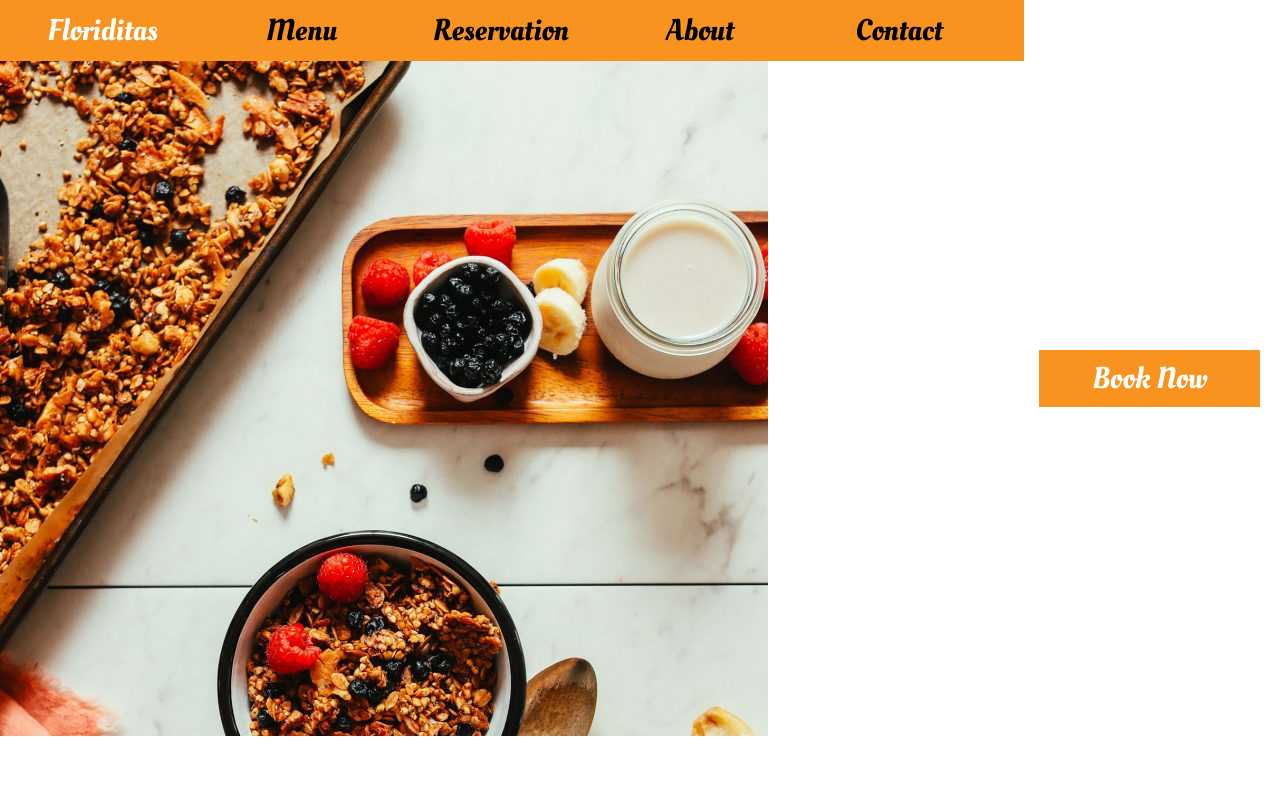
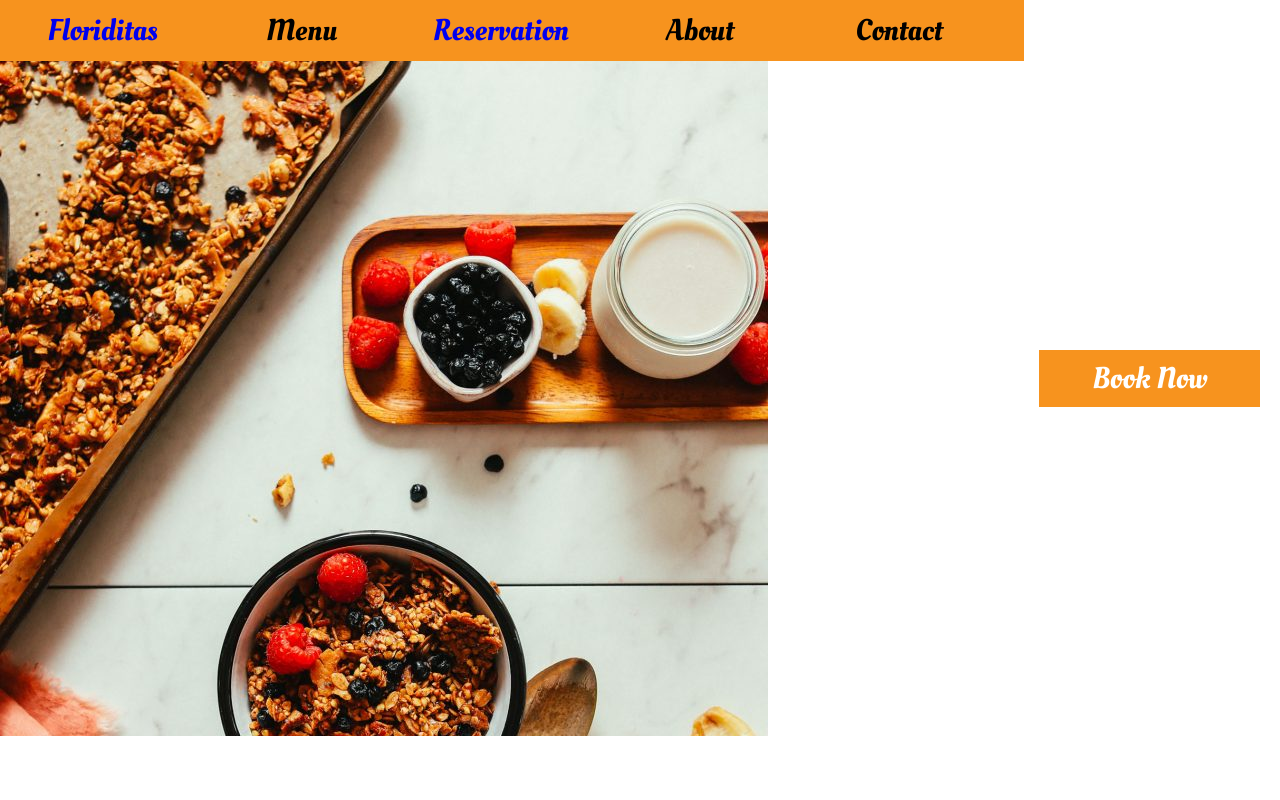
Before and after one commit to Studio-J-Designs/Floriditas_Project, a plain HTML site: page index.html in a window 1280 px wide. Shown: the top 800 px of the page. Drawn offline with nearby package versions, Linux system fonts and the light colour scheme.

Commit message:
Update index.html
Helped

```diff
--- a/index.html
+++ b/index.html
@@ -16,12 +16,12 @@
   </head>
   <body>
 
-        <div class="navigation section">
+        <div id="logo" class="navigation section">
 
-      <header class="homeSection">
+      <header  class="homeSection">
 
           <div class="logoContainer">
-            <img class="logo myLogo" src="assets/images/logo.png" alt="Floriditas Logo">
+            <img  class="logo myLogo" src="assets/images/logo.png" alt="Floriditas Logo">
           </div>
 
           <i class="fas fa-bars myIcon"></i>
@@ -30,9 +30,9 @@
 
           <ul class="navbarUL">
             <i class="far fa-times-circle myIcon2"></i>
-            <li class="navbarLI logoReplacement"> <a href="#"></a> Floriditas </li>
+            <li class="navbarLI logoReplacement"> <a href="#logo"> Floriditas </a>  </li>
             <li class="navbarLI hamburgerFix"> <a href="#"></a> Menu </li>
-            <li class="navbarLI"> <a href="#reservation"></a> Reservation </li>
+            <li class="navbarLI"> <a href="#reservation"> Reservation </a>  </li>
             <li class="navbarLI"> <a href="#"></a> About </li>
             <li class="navbarLI"> <a href="#"></a> Contact </li>
           </ul>
```
